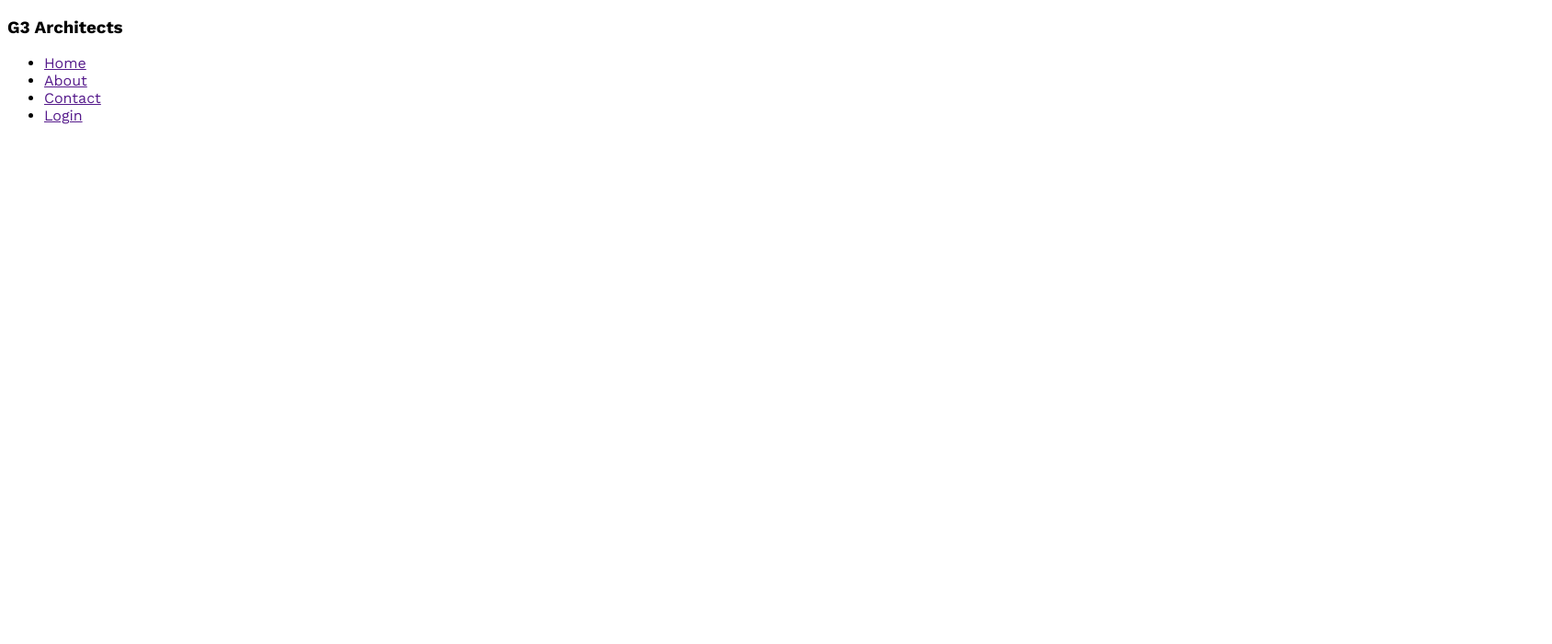
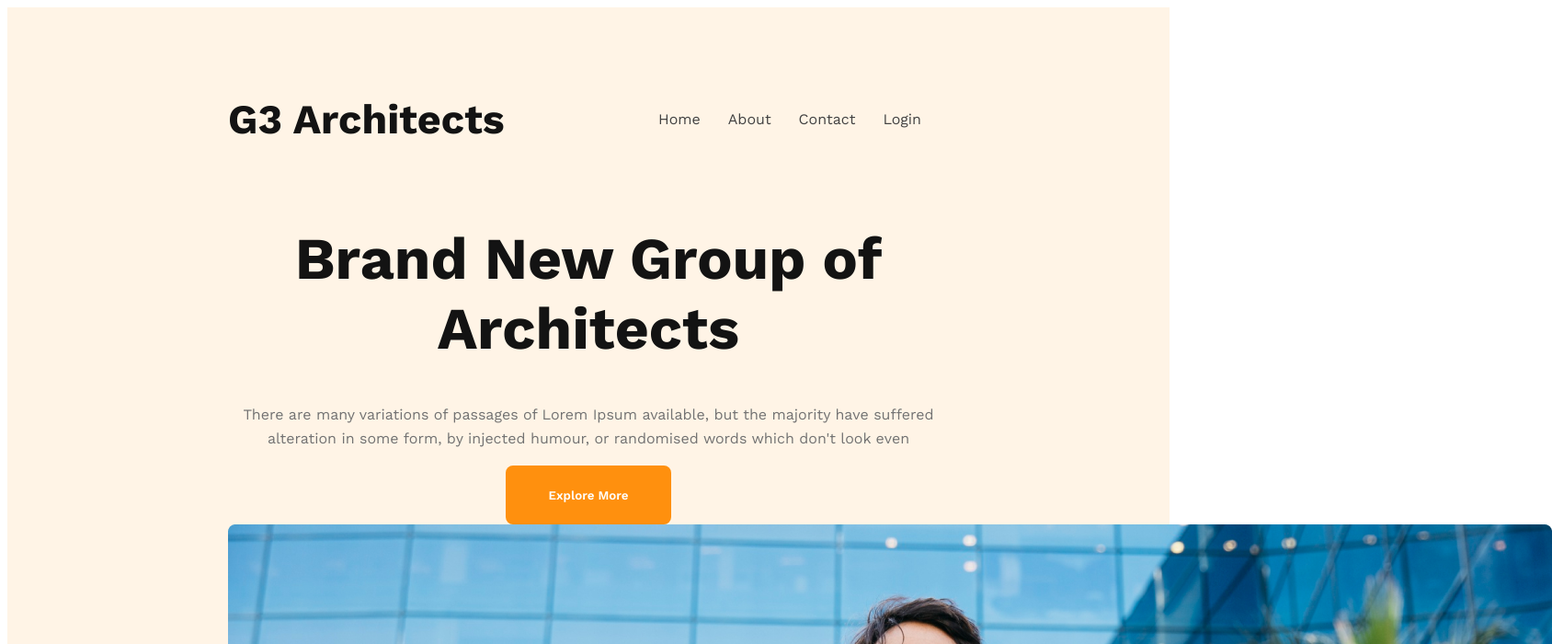
Before and after one commit to mehedi4s/g3-architects-website, a plain HTML site: page index.html in a window 1280 px wide. Shown: the top 700 px of the page at 92% size, 1688 px wide, since content can reach past the window. Drawn offline with nearby package versions, Linux system fonts and the light colour scheme.

Commit message:
banner content added

```diff
--- a/index.html
+++ b/index.html
@@ -9,7 +9,7 @@
 <body>
     <header>
         <nav>
-            <h3>G3 Architects</h3>
+            <h3 class="nav-title">G3 Architects</h3>
             <ul>
                 <li><a href="">Home</a></li>
                 <li><a href="">About</a></li>
@@ -17,6 +17,15 @@
                 <li><a href="">Login</a></li>
             </ul>
         </nav>
+        <div class="banner">
+            <div class="banner-content">
+                <h1 class="banner-title">Brand New Group of Architects</h1>
+                <p class="banner-description">There are many variations of passages of Lorem Ipsum available, but the majority have suffered alteration in some form, by injected humour, or randomised words which don't look even</p>
+                <button class="btn-primary">Explore More</button>
+            </div>
+
+            <img src="images/banner.png" alt="">
+        </div>
     </header>
     <main>
 
--- a/style/architect.css
+++ b/style/architect.css
@@ -3,3 +3,62 @@
 *{
     font-family: 'Work Sans', sans-serif;
 }
+/* share styles */
+
+.btn-primary{
+    border-radius: 8px;
+    background: #FF900E;
+    width: 180px;
+    height: 64px;
+    padding: 21px 25px;
+    border: none;
+    color: #FFF;
+    font-size: ;
+    font-weight: 600;
+
+}
+/* header styles */
+header{
+    background: rgba(255, 144, 14, 0.10);
+    padding: 50px 240px;
+}
+.nav-title{
+    color:#131313;
+    font-size: 2.8rem;
+    font-weight: 700;
+}
+nav{
+    display: flex;
+    justify-content: space-between;
+    align-items: center;
+}
+nav > ul{
+    display: flex;
+}
+nav li{
+    list-style: none;
+    margin-right: 30px;
+    font-weight: 500;
+    font-size: 1rem;
+
+}
+nav li a{
+    text-decoration: none;
+    color: #424242;
+}
+/* banner styles */
+.banner-content{
+    max-width: 800px;
+    margin: 0 auto;
+    text-align: center;
+    /* font-weight: 700; */
+}
+.banner-title{
+    font-size: 4rem;
+    font-weight: 700;
+    color:#131313;
+}
+.banner-description{
+    color: #727272;
+    line-height: 26px;
+}
```
